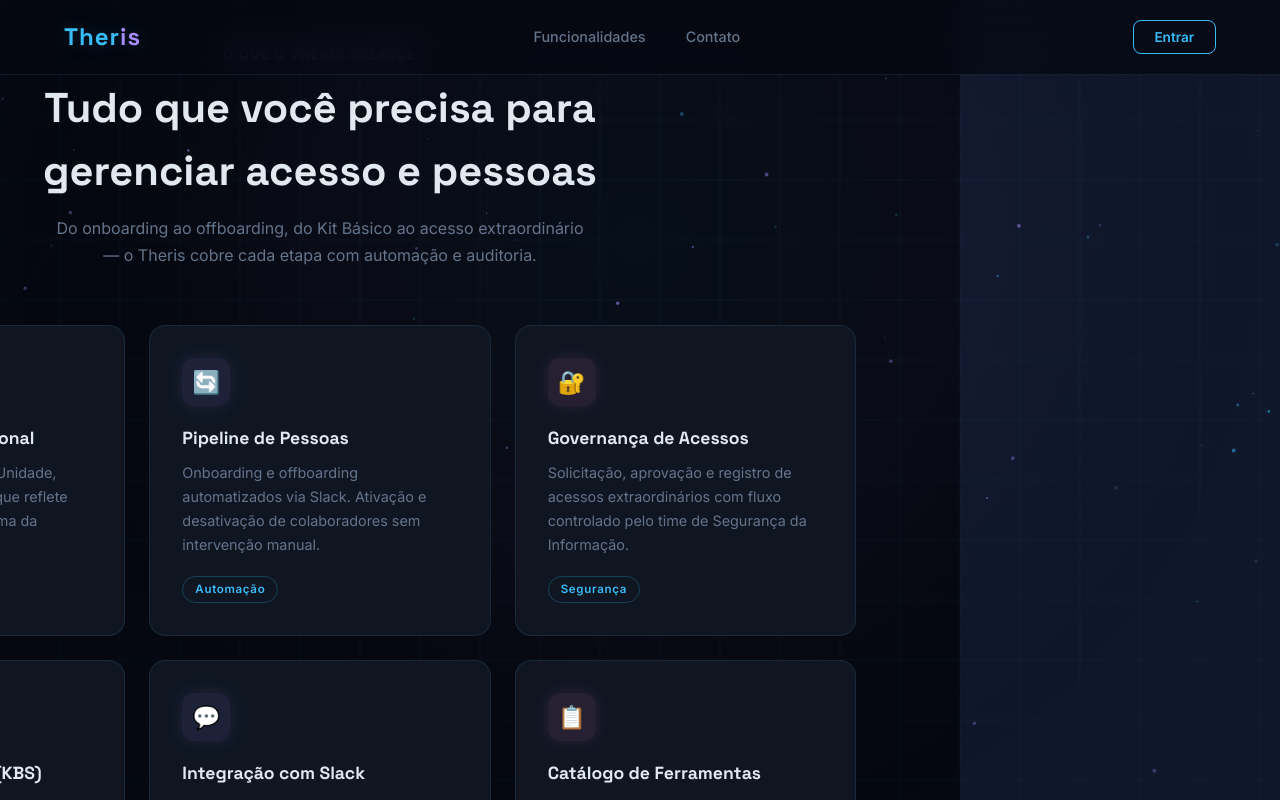
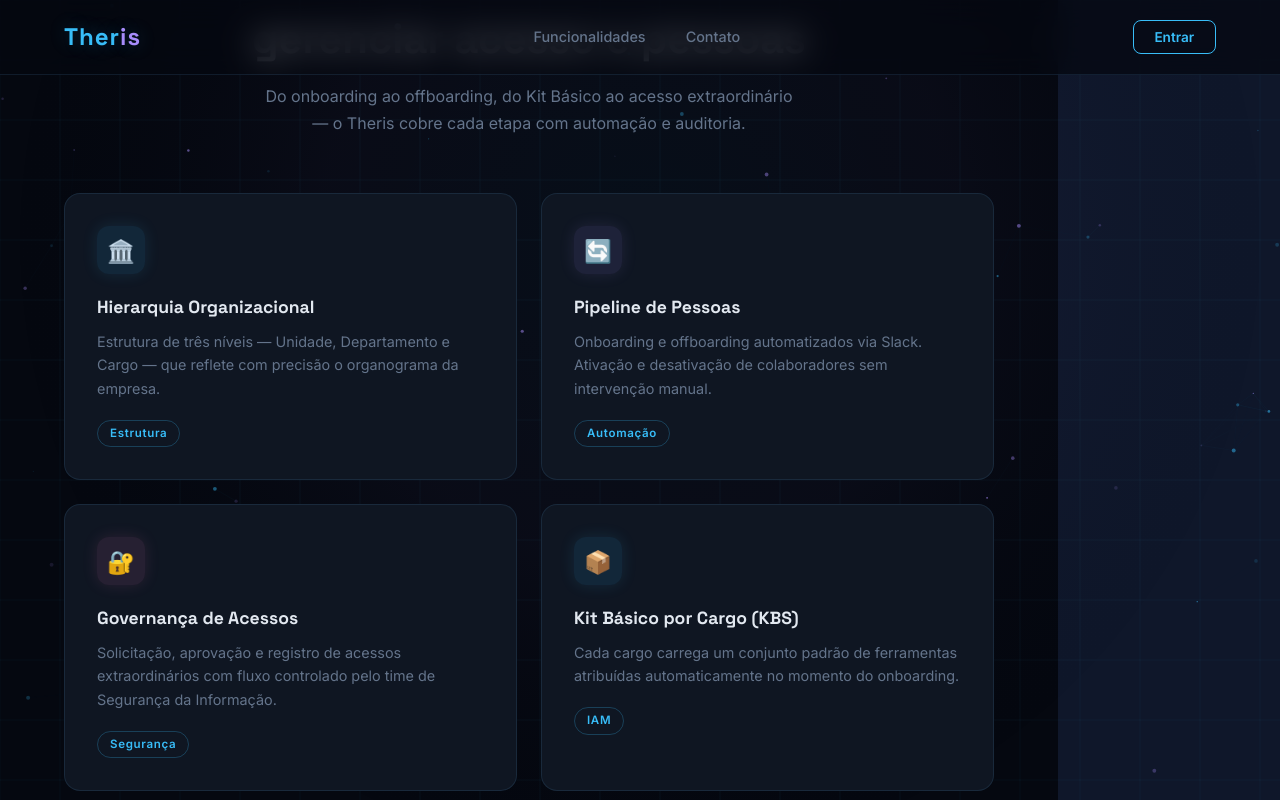
Before and after one commit to luansilva-oss/theris-backend, a React (Vite) app: page / in a window 1280 px wide. Shown: the top 800 px of the page. Built offline with nearby package versions, Linux system fonts and the light colour scheme.

Commit message:
ajustando a LandingPage para ficar funcional

```diff
--- a/src/App.tsx
+++ b/src/App.tsx
@@ -31,7 +31,7 @@
 import { LoginAttempts } from './pages/LoginAttempts';
 import { ActiveSessions } from './pages/ActiveSessions';
 import LandingPage from './pages/LandingPage';
-import { useLocation, useParams, useNavigate, useSearchParams, Navigate } from 'react-router-dom';
+import { useLocation, useParams, useNavigate, useSearchParams, Navigate, Routes, Route } from 'react-router-dom';
 import { ToastContainer, Toast } from './components/ToastContainer';
 import { CustomConfirmModal } from './components/CustomConfirmModal';
 import { API_URL } from './config';
@@ -1105,11 +1105,10 @@
   };
 
   // --- RENDER ---
-  // / → apenas LandingPage (institucional, sem login). /login → apenas tela de login (sem conteúdo da landing).
-  if (pathname === '/' && isLoggedIn) return <Navigate to="/dashboard" replace />;
-  if (pathname === '/' && !isLoggedIn) return <LandingPage />;
-  if (pathname === '/login' && isLoggedIn) return <Navigate to="/dashboard" replace />;
-  if (pathname === '/login' && !isLoggedIn) return (
+  // Rota / fora do layout: renderiza apenas LandingPage (ou redirect). Demais rotas em renderNonLanding.
+  const renderNonLanding = () => {
+    if (pathname === '/login' && isLoggedIn) return <Navigate to="/dashboard" replace />;
+    if (pathname === '/login' && !isLoggedIn) return (
     <div className="login-wrapper">
       <div className="login-marketing">
         <div className="marketing-content fade-in">
@@ -1208,9 +1207,9 @@
       </div>
     </div>
   );
-  if (!isLoggedIn) return <Navigate to="/login" replace />;
-
-  return (
+    if (!isLoggedIn) return <Navigate to="/login" replace />;
+
+    return (
     <div className="app-layout">
       {/* SIDEBAR */}
       <aside className="sidebar">
@@ -3136,4 +3135,12 @@
       />
     </div >
   );
+  };
+
+  return (
+    <Routes>
+      <Route path="/" element={!isLoggedIn ? <LandingPage /> : <Navigate to="/dashboard" replace />} />
+      <Route path="*" element={renderNonLanding()} />
+    </Routes>
+  );
 }
--- a/src/pages/LandingPage.css
+++ b/src/pages/LandingPage.css
@@ -27,19 +27,13 @@
   scroll-behavior: smooth;
 }
 
-/* Largura total: quebra herança de max-width/centering do pai (ex.: body flex + place-items: center) */
 .landing-page {
   background: var(--bg);
   color: var(--text);
   font-family: 'Inter', sans-serif;
   overflow-x: hidden;
-  width: 100vw;
-  min-width: 100vw;
+  width: 100%;
   min-height: 100vh;
-  /* Quebra qualquer max-width/centering do pai (ex.: body com display:flex; place-items:center) */
-  position: relative;
-  left: 50%;
-  margin-left: -50vw;
   box-sizing: border-box;
 }
 
```
